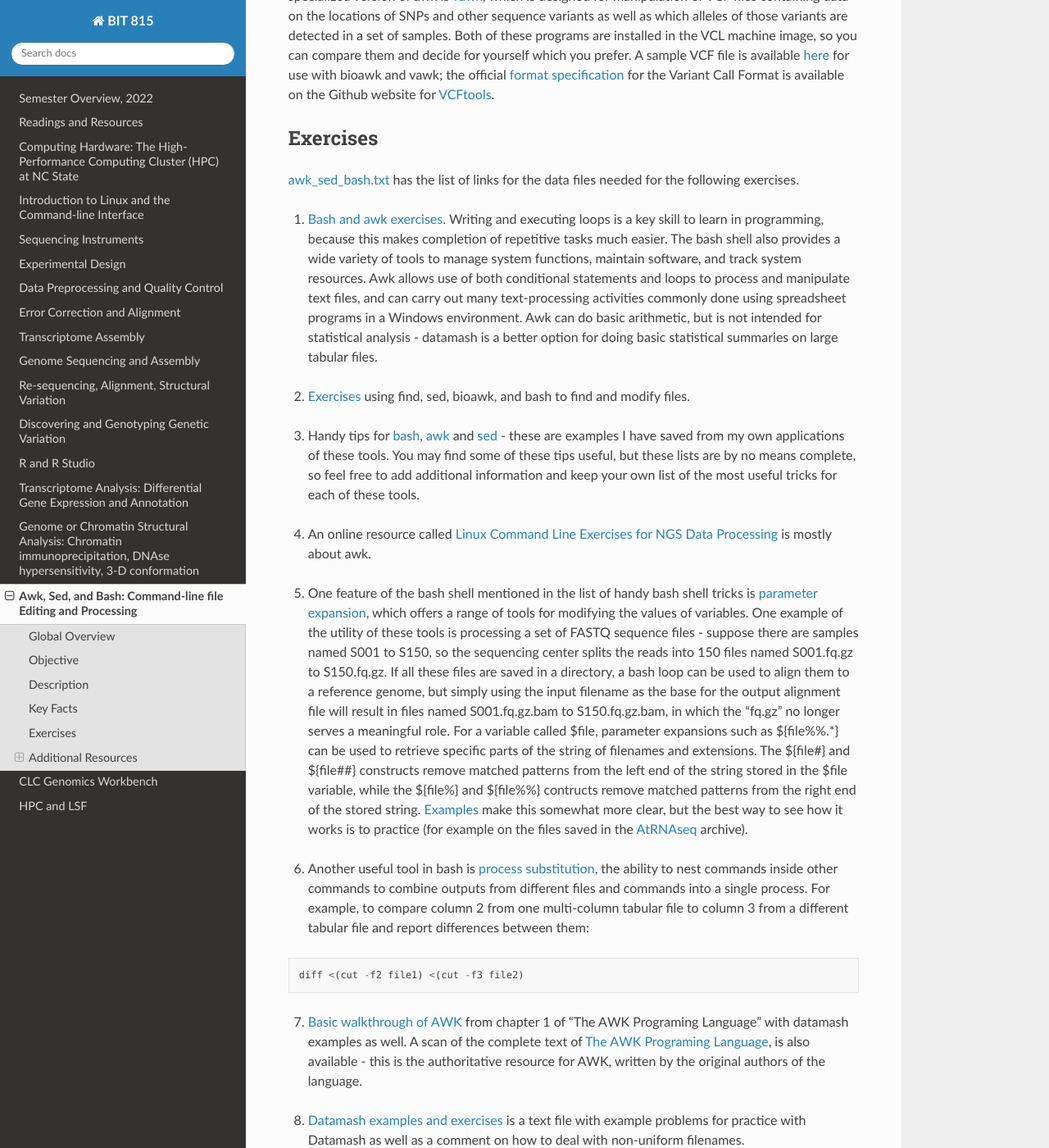
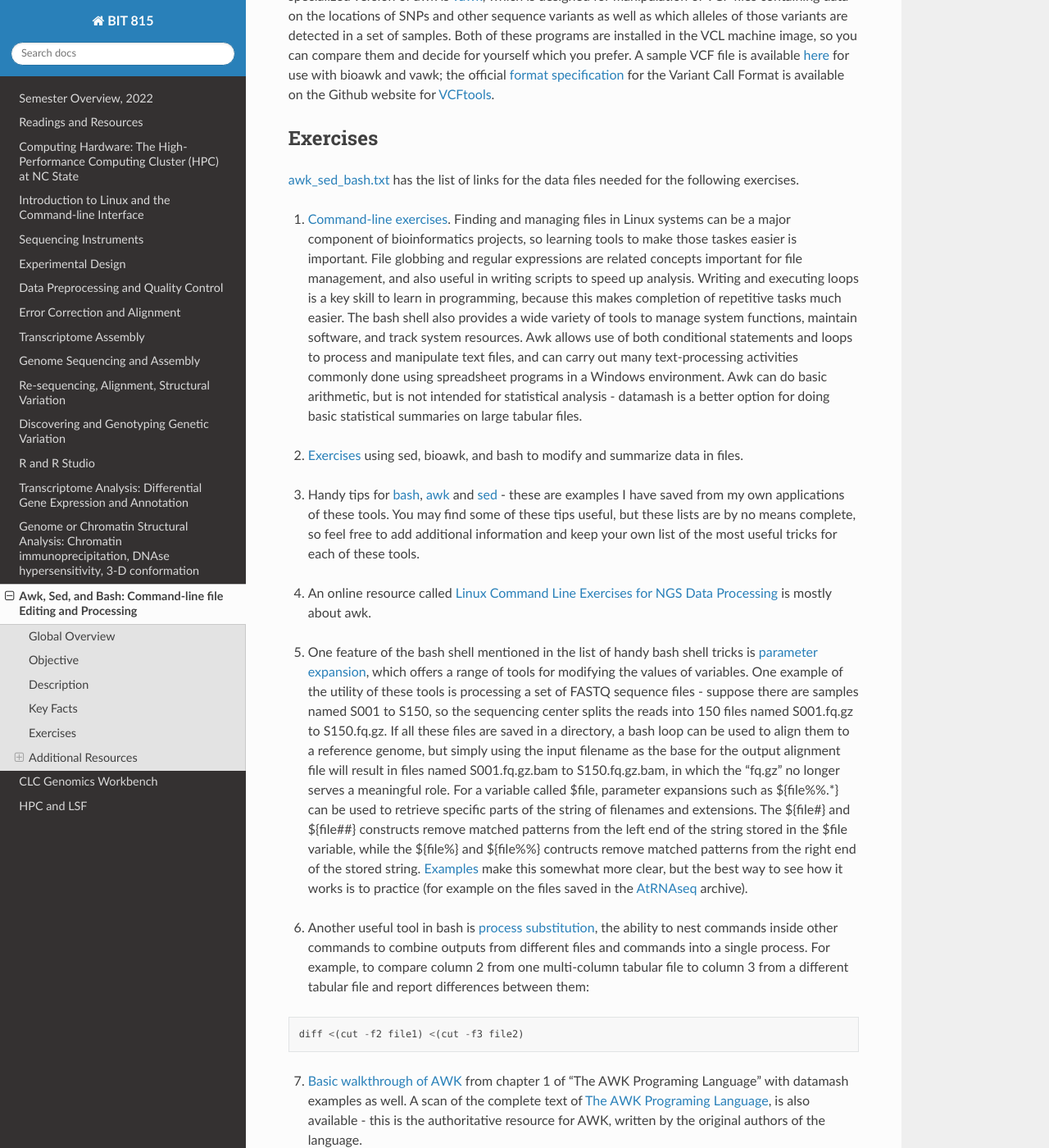
Before and after one commit to rwhetten/DeepSeqAnalysis, a Sphinx documentation site: the page built from docs/source/awk-sed-bash.rst, in a window 1280 px wide and 1400 px high, scrolled down 1437 px. Shown: the whole window at 82% size. Built offline with Sphinx 7.4.7 and the Read the Docs theme 2.0.0, drawn with Linux system fonts in a browser that asks for light colours; some of the changed text lies outside the part shown.

Commit message:
Update awk-sed-bash.rst

```diff
--- a/docs/source/awk-sed-bash.rst
+++ b/docs/source/awk-sed-bash.rst
@@ -46,11 +46,11 @@ Exercises
 
 
 
-1.	`Bash and awk exercises <https://drive.google.com/open?id=1C0xepbOtdDy2d3yN-VmNUyQ71903XBCY>`_. Writing and executing loops is a key skill to learn in programming, because this makes completion of repetitive tasks much easier. The bash shell also provides a wide variety of tools to manage system functions, maintain software, and track system resources. Awk allows use of both conditional statements and loops to process and manipulate text files, and can carry out many text-processing activities commonly done using spreadsheet programs in a Windows environment. Awk can do basic arithmetic, but is not intended for statistical analysis - datamash is a better option for doing basic statistical summaries on large tabular files.
+1.	`Command-line exercises <https://docs.google.com/document/d/1ePSJp3p0TT7FXvvi4JhXlbGLCIds3pnhnQqfThebAzU>`_. Finding and managing files in Linux systems can be a major component of bioinformatics projects, so learning tools to make those taskes easier is important. File globbing and regular expressions are related concepts important for file management, and also useful in writing scripts to speed up analysis. Writing and executing loops is a key skill to learn in programming, because this makes completion of repetitive tasks much easier. The bash shell also provides a wide variety of tools to manage system functions, maintain software, and track system resources. Awk allows use of both conditional statements and loops to process and manipulate text files, and can carry out many text-processing activities commonly done using spreadsheet programs in a Windows environment. Awk can do basic arithmetic, but is not intended for statistical analysis - datamash is a better option for doing basic statistical summaries on large tabular files.
 
 \
 
-2.	`Exercises <https://drive.google.com/open?id=1yxRhkbvPuzVe6Nx_DURLK-Dxr-UZPuhN>`_ using find, sed, bioawk, and bash to find and modify files.
+2.	`Exercises <https://docs.google.com/document/d/1KqHJmv8fx7csvDDolyrHpMZuzNVYWlWgx4XvS3YN9r8>`_ using sed, bioawk, and bash to  modify and summarize data in files.
 
 \
 
@@ -80,7 +80,7 @@ Exercises
 
 \
 
-8.	`Datamash examples and exercises <https://drive.google.com/open?id=1xMsvOyZI18WJgikMbhGiMwvBDb2x35Rs>`_ is a text file with example problems for practice with Datamash as well as a comment on how to deal with non-uniform filenames.
+8.	`Datamash examples and exercises <https://docs.google.com/document/d/1-v7G5ebJRKG7TA1RI5_I_XzOupQuF90jV1GAYsAZfIs>`_ is a  file with example problems for practice with Datamash as well as a comment on how to deal with non-uniform filenames.
 
 Additional Resources
 ********************
```
Also changed, not shown: other parts of docs/source/awk-sed-bash.rst (+1 -1 lines).
